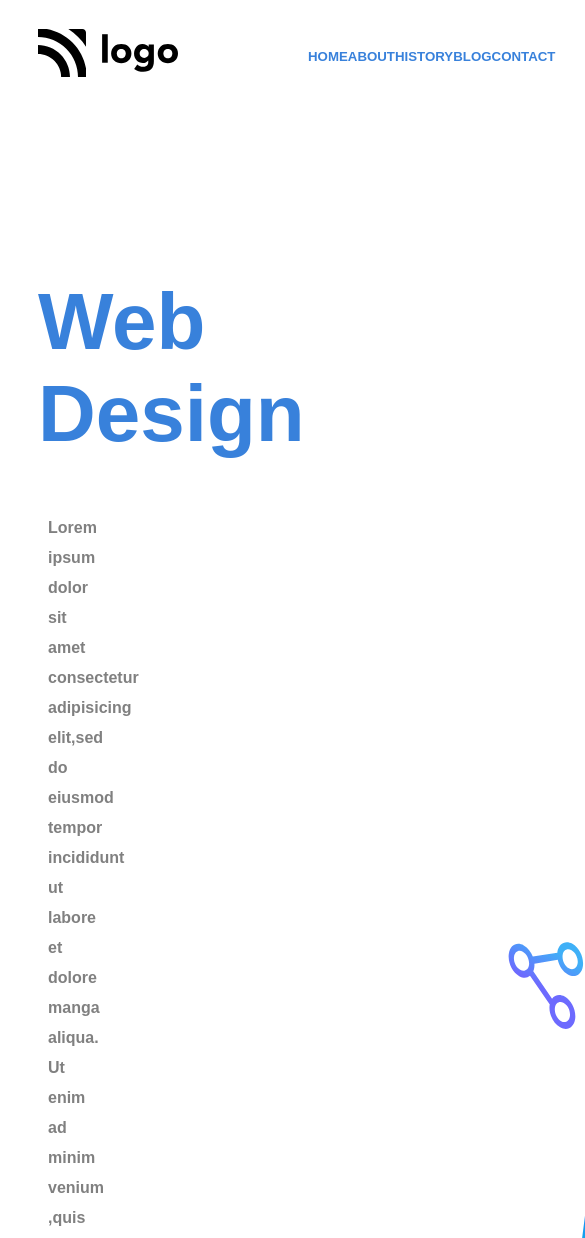
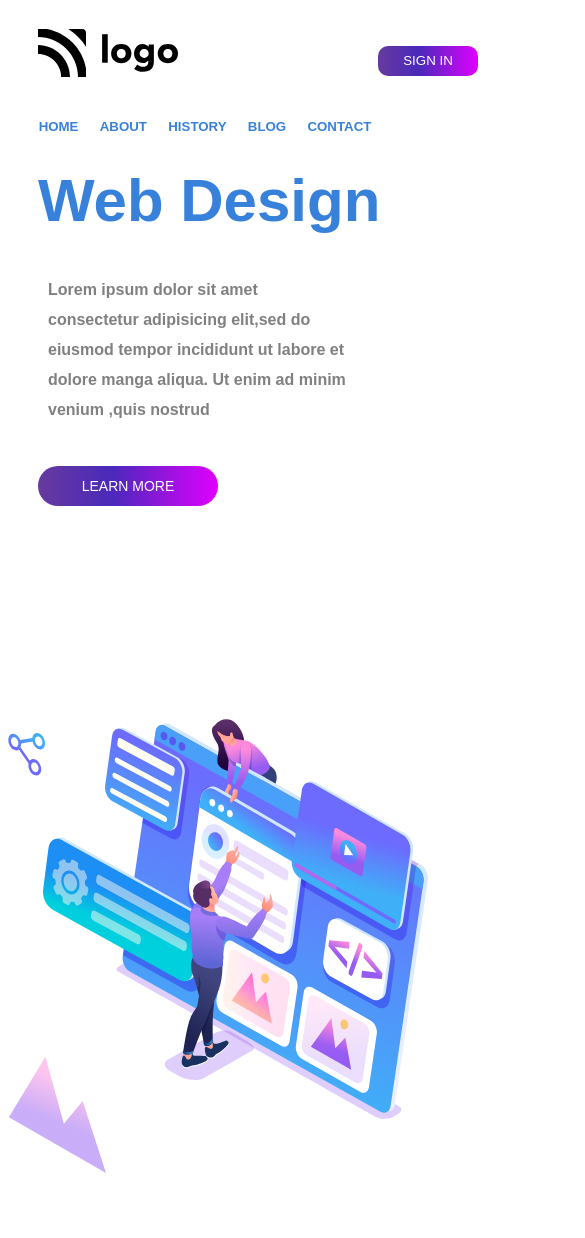
Before and after one commit to VitthalPatil0806/Live-Project-8, a website: page index.html in a window 390 px wide. Shown: the top 1238 px of the page, 585 px wide, since content can reach past the window. Drawn offline with Linux system fonts and the light colour scheme.

Commit message:
Updated Project 8

```diff
--- a/css/index.css
+++ b/css/index.css
@@ -78,3 +78,87 @@ img[src="./images/intro-img.svg"]{
     margin-top: -580px;
     margin-right: 250px;
 }
+@media only screen and (max-width:500px) {
+    .nav-items{
+        display: flex;
+        flex-direction: row;
+        color: #3881db;
+        font-family: sans-serif;
+        justify-content: space-around;
+        margin-left: 20px;
+        margin-right: 0px;
+        margin-top: 15px;
+        margin-bottom: -105px;
+    }
+    .signin-btn{
+        margin-left: 370px;
+        margin-top: -225px;
+        margin-bottom: 130px;
+        width: 100px;
+        height: 30px;
+        border-radius: 10px;
+        border-style: none;
+        color: #ffffff;
+        background: linear-gradient(90deg, rgba(2,0,36,1) 0%,
+        rgba(70,9,121,1) 0%,
+        rgba(7,138,113,1) 0%,
+        rgba(132,151,33,1) 0%,
+        rgba(6,12,148,1) 0%,
+         rgba(152,157,53,1) 0%,
+         rgba(102,58,158,1) 0%,
+         rgba(74,41,187,1) 41%,
+          rgba(224,0,255,1) 100%);
+    }
+    h1{
+        margin-top: -40px;
+        font-size: 60px;
+        margin-left: 30px;
+        font-family: sans-serif;
+        color: #3881db;
+    }
+    h4{
+        margin-left: 40px;
+        margin-right: 30px;
+        line-height: 30px;
+        color: #808080;
+        font-family: sans-serif;
+    }
+    .learn-more-btn{
+        margin-top: 20px;
+        margin-left: 30px;
+        width: 180px;
+        height: 40px;
+        border-radius: 30px;
+        border-style: none;
+        font-size: 14px;
+        color: #ffffff;
+        background :linear-gradient(90deg,
+        rgba(2,0,36,1) 0%,
+        rgba(70,9,121,1) 0%,
+        rgba(7,138,113,1) 0%,
+        rgba(132,151,33,1) 0%,
+        rgba(6,12,148,1) 0%,
+        rgba(152,157,53,1) 0%,
+        rgba(102,58,158,1) 0%,
+        rgba(74,41,187,1) 41%,
+        rgba(224,0,255,1) 100%);;
+    }
+    img[src="./images/intro-img.svg"]{
+        margin-top: -560px;
+        margin-bottom: 100px;
+        margin-right: 850px;
+        margin-left: -00px;
+        width: 420px;
+    }
+    .imgs-div{
+        margin-top: 550px;
+        margin-left: 00px;
+        margin-bottom: 00px;
+    }
+    img[src="./images/vector-dot.svg"]{
+        margin-bottom: 100px;
+        margin-right: 300px;
+        margin-top: -100px;
+        margin-left: -30px;
+    }
+}
```
Also changed, not shown: Live ss 8.png (added).
